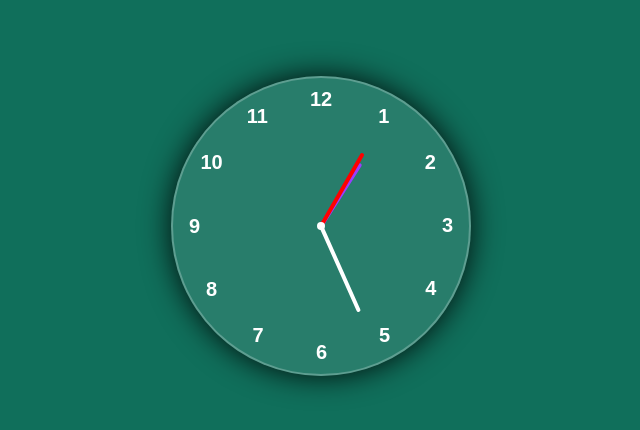
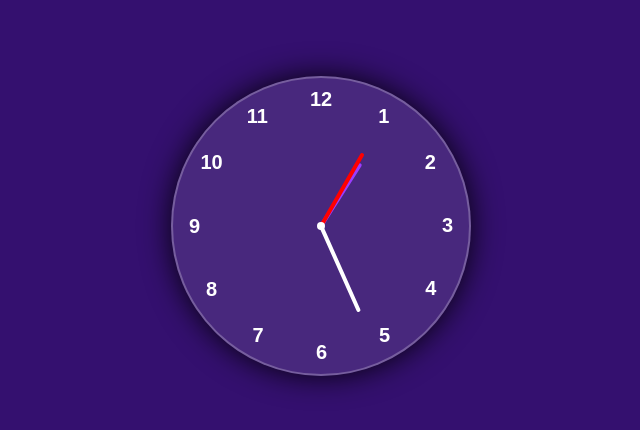
Before and after one commit to broskidix/Watch, a plain HTML site: page index.html in a window 1280 px wide. Shown: the part 174-604 px from the top of the page, without its empty margins (319-959 px from the left). Drawn offline with Linux system fonts and the light colour scheme.

Commit message:
Update style.css

```diff
--- a/style.css
+++ b/style.css
@@ -11,7 +11,7 @@ body{
     justify-content: center;
     align-items: center;
     min-height: 100vh;
-    background-color: #106f5b;
+    background-color:  #34106f;
 }
 
 .container{
```
